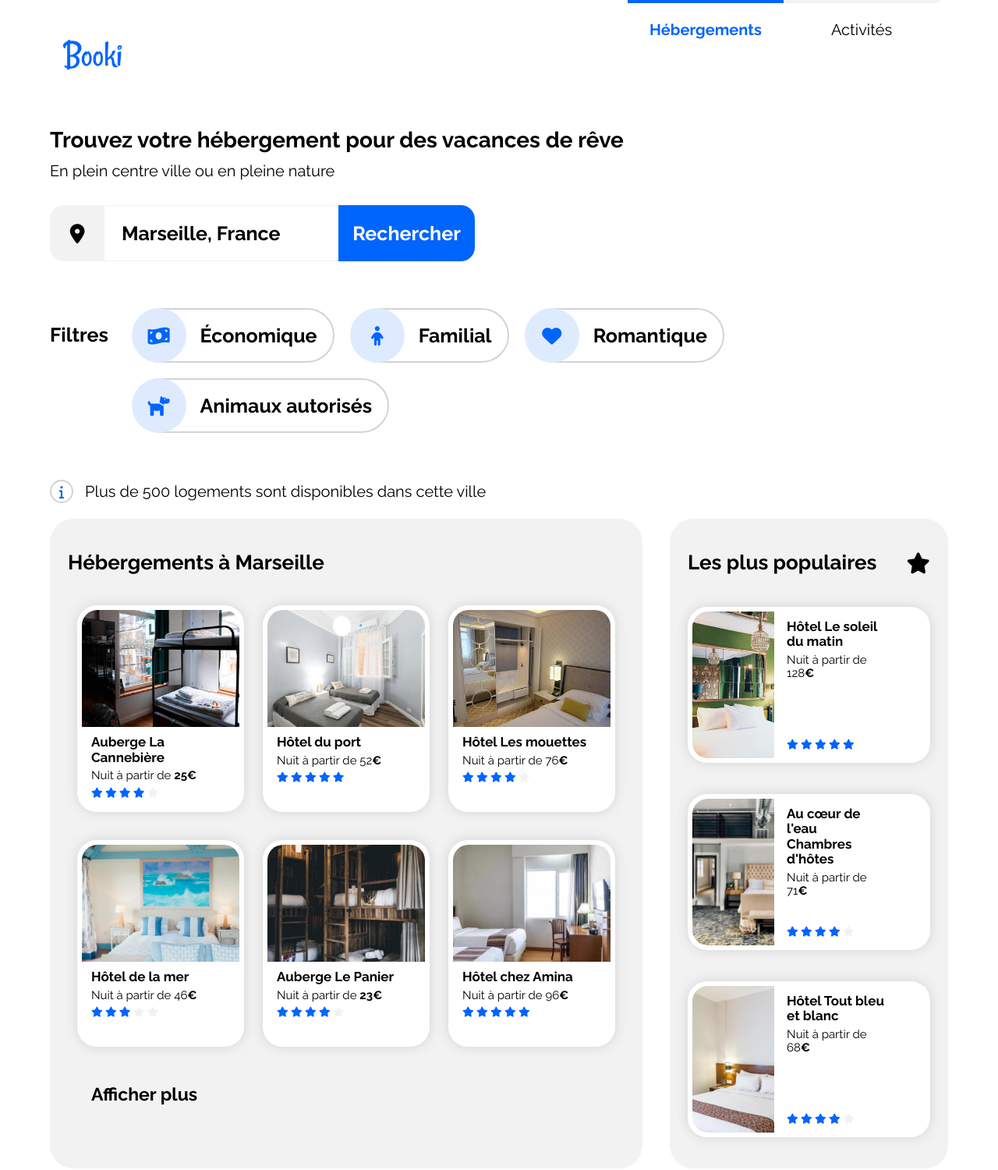
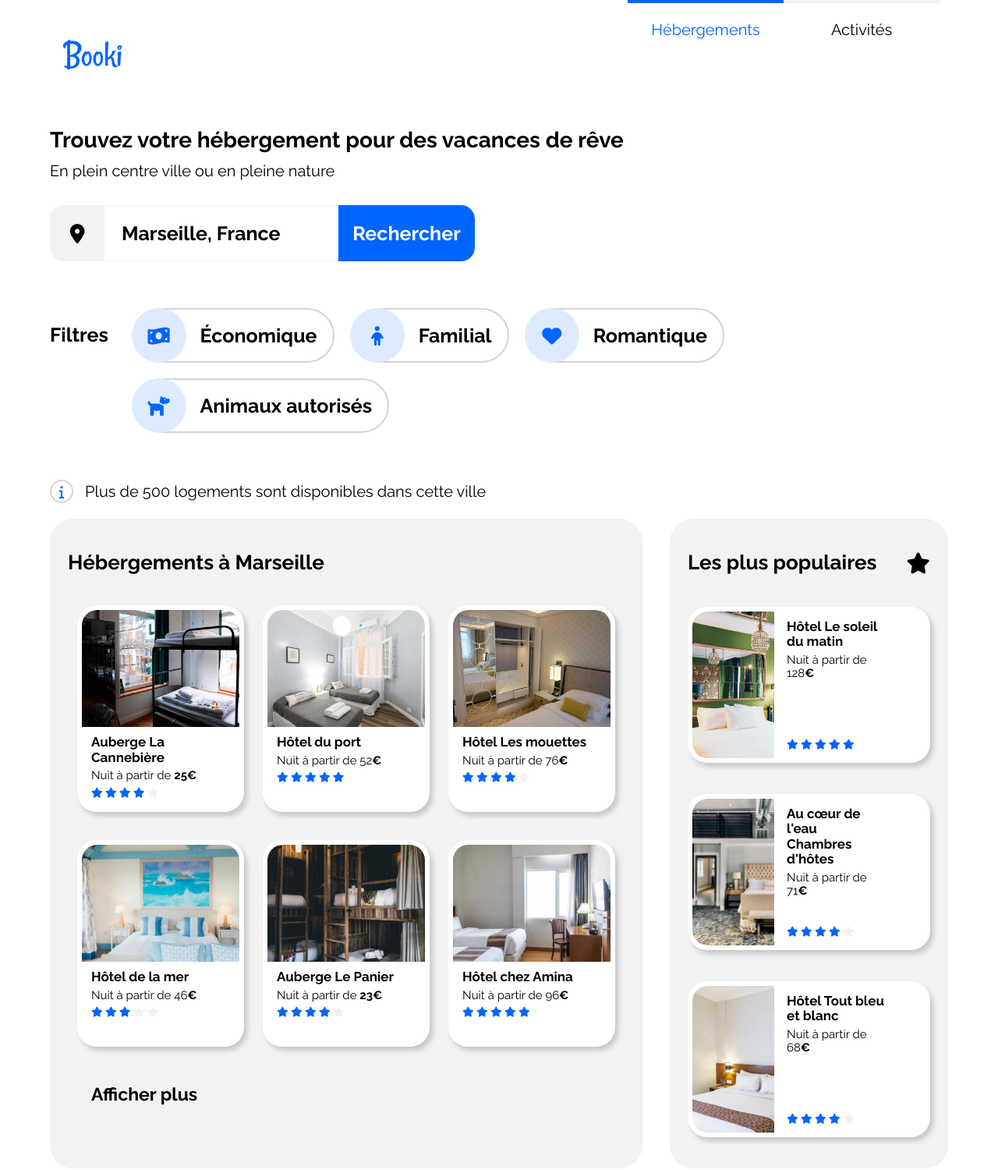
Before and after one commit to laurelinnalc/projet-2, a plain HTML site: page index.html in a window 1280 px wide. Shown: the top 1500 px of the page at 78% size. Drawn offline with Linux system fonts and the light colour scheme.

Commit message:
fin finale

```diff
--- a/style.css
+++ b/style.css
@@ -19,7 +19,7 @@ a {
 
 /*SAME PROPERTIES */
 
-h1,h2,.searchbox-research,.searchbox-input,.filter_title,.filter_text_button,.hebergement-marseille_moreinfo,.borderblue{
+h1,h2,.searchbox-research,.searchbox-input,.filter_title,.filter_text_button,.hebergement-marseille_moreinfo{
     font-weight: bold;
 }
 
@@ -152,7 +152,7 @@ p {
     cursor: pointer;
   }
   .filter_btn:hover {
-    box-shadow: 0px 0px 30px lightgray;
+    box-shadow: 4px 10px 6px #5f5d5d2e;
   }
   .filter_icon {
     position: relative;
@@ -206,10 +206,10 @@ p {
   .item {
     background-color: #ffffff;
     border-radius: 25px;
-    box-shadow: 0 0 15px lightgray;
+    box-shadow: 4px 5px 6px #0000002E;
     padding: 6px;
     transform: scale(1);
-    transition: transform 2s;
+    transition: transform 250ms;
   }
 
   .title_item {
@@ -237,7 +237,7 @@ p {
 
   .item:hover {
     color: #0065FC;
-    box-shadow: 0 0 40px grey;
+    box-shadow: 4px 5px 6px #0000002E;
     transform: scale(1.1);
   }
 
```
